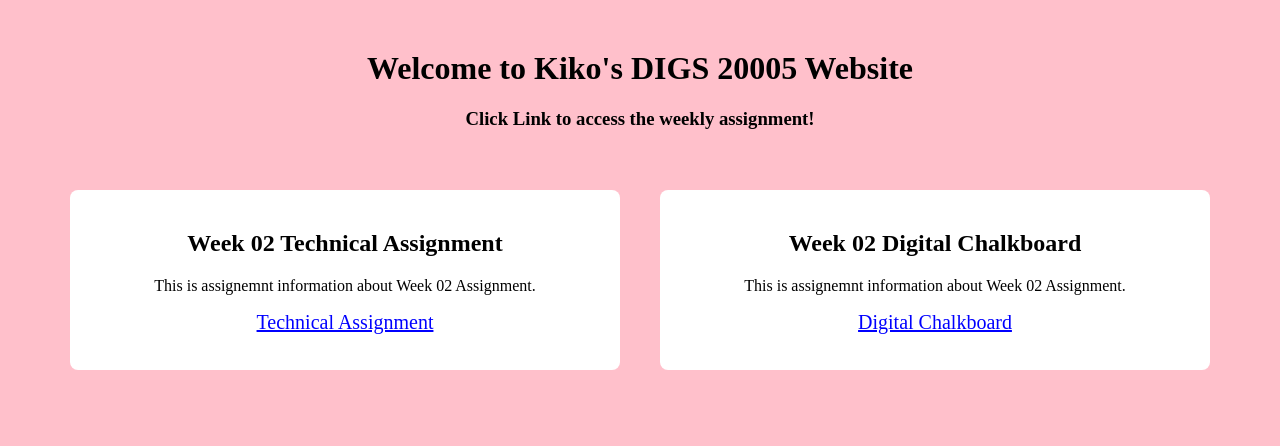
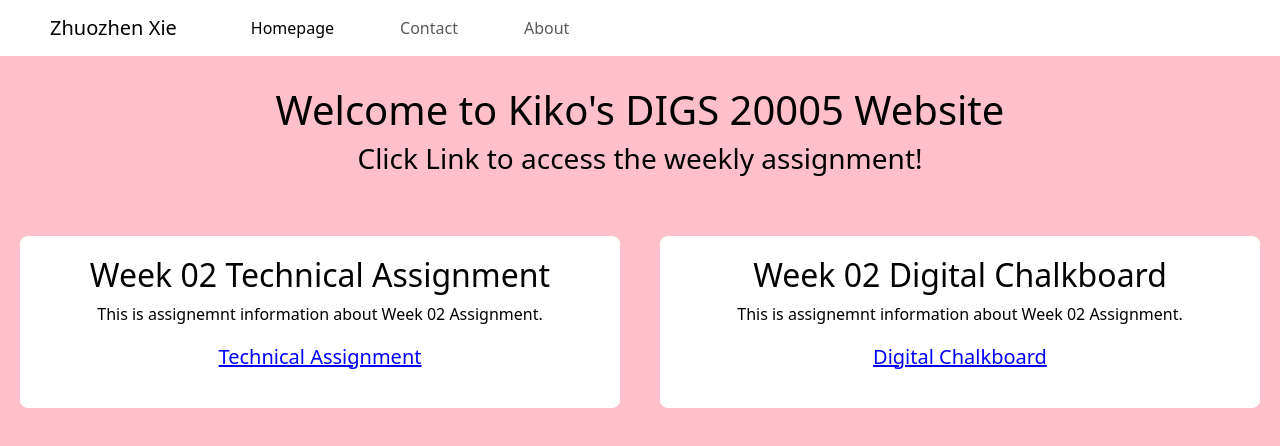
Before and after one commit to kiko-zhuozhen/kiko.github.io, a plain HTML site: page index.html in a window 1280 px wide. Drawn offline with nearby package versions, Linux system fonts and the light colour scheme.

Commit message:
IndexCommit

```diff
--- a/css/main.css
+++ b/css/main.css
@@ -1,5 +1,5 @@
 body {
-    margin: 50px 50px;
+    /* margin: 50px 50px; */
     background-color: pink;
     color: #000;
 }
@@ -10,6 +10,15 @@ h1 {
 
 h2 {
     background-color: #fff;
+}
+
+.navbar {
+    margin-bottom: 30px;
+    padding-left: 50px;
+}
+
+.nav-link {
+    margin-left:50px;
 }
 
 h3 {
--- a/index.html
+++ b/index.html
@@ -3,11 +3,34 @@
 <head>
   <meta charset="UTF-8">
   <meta name="viewport" content="width=device-width, initial-scale=1.0">
+  <link href="https://cdn.jsdelivr.net/npm/bootstrap@5.3.3/dist/css/bootstrap.min.css" rel="stylesheet" integrity="sha384-QWTKZyjpPEjISv5WaRU9OFeRpok6YctnYmDr5pNlyT2bRjXh0JMhjY6hW+ALEwIH" crossorigin="anonymous">
   <title>Kiko's Website</title>
   <link rel="icon" type="image/x-icon" href="/images/favicon.ico">
   <link rel="stylesheet" href="./css/main.css">
 </head>
 <body>
+
+<nav>
+  <div class="navbar navbar-expand-lg navbar-light bg-white">
+    <a class="navbar-brand" href="index.html">Zhuozhen Xie</a>
+    <button class="navbar-toggler" type="button" data-bs-toggle="collapse">
+      <span class="navbar-toggler-icon"></span>
+    </button>
+    <div class="collapse navbar-collapse" id="navbarContent">
+      <ul class="navbar-nav me-auto mb-2 mb-lg-0">
+        <li class="nav-item">
+          <a class="nav-link active" href="index.html">Homepage</a>
+        </li>
+        <li>
+          <a class="nav-link" href="">Contact</a>
+        </li>
+        <li>
+          <a class="nav-link" href="">About</a>
+        </li>
+      </ul>
+    </div>
+  </div>
+</nav>
 
 <h1>Welcome to Kiko's DIGS 20005 Website</h1>
 <h3>Click Link to access the weekly assignment!</h3>
@@ -30,5 +53,6 @@
   </div>
 </div>
 
+<script src="https://cdn.jsdelivr.net/npm/bootstrap@5.3.3/dist/js/bootstrap.bundle.min.js" integrity="sha384-YvpcrYf0tY3lHB60NNkmXc5s9fDVZLESaAA55NDzOxhy9GkcIdslK1eN7N6jIeHz" crossorigin="anonymous"></script>
 </body>
 </html>
```
